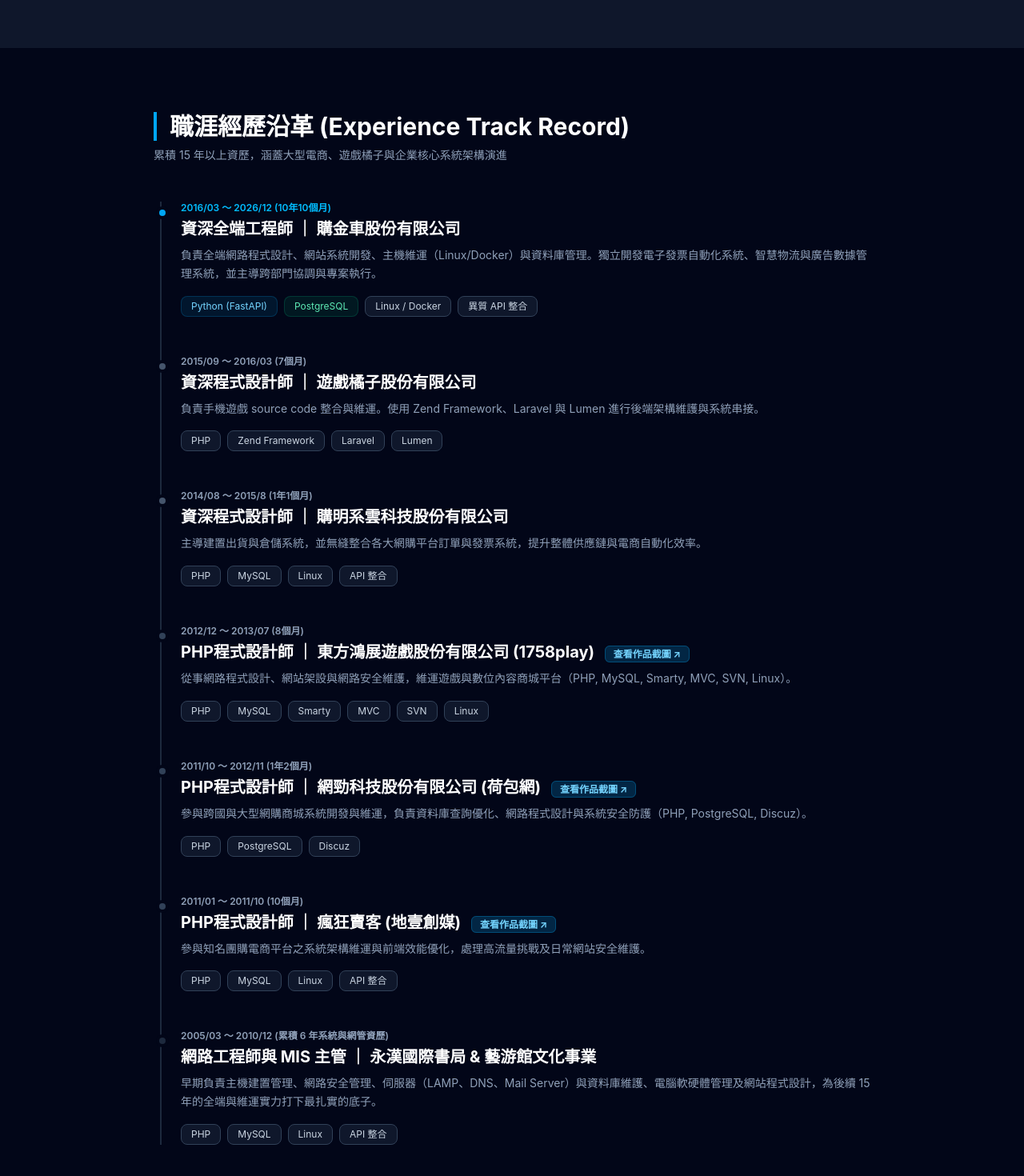
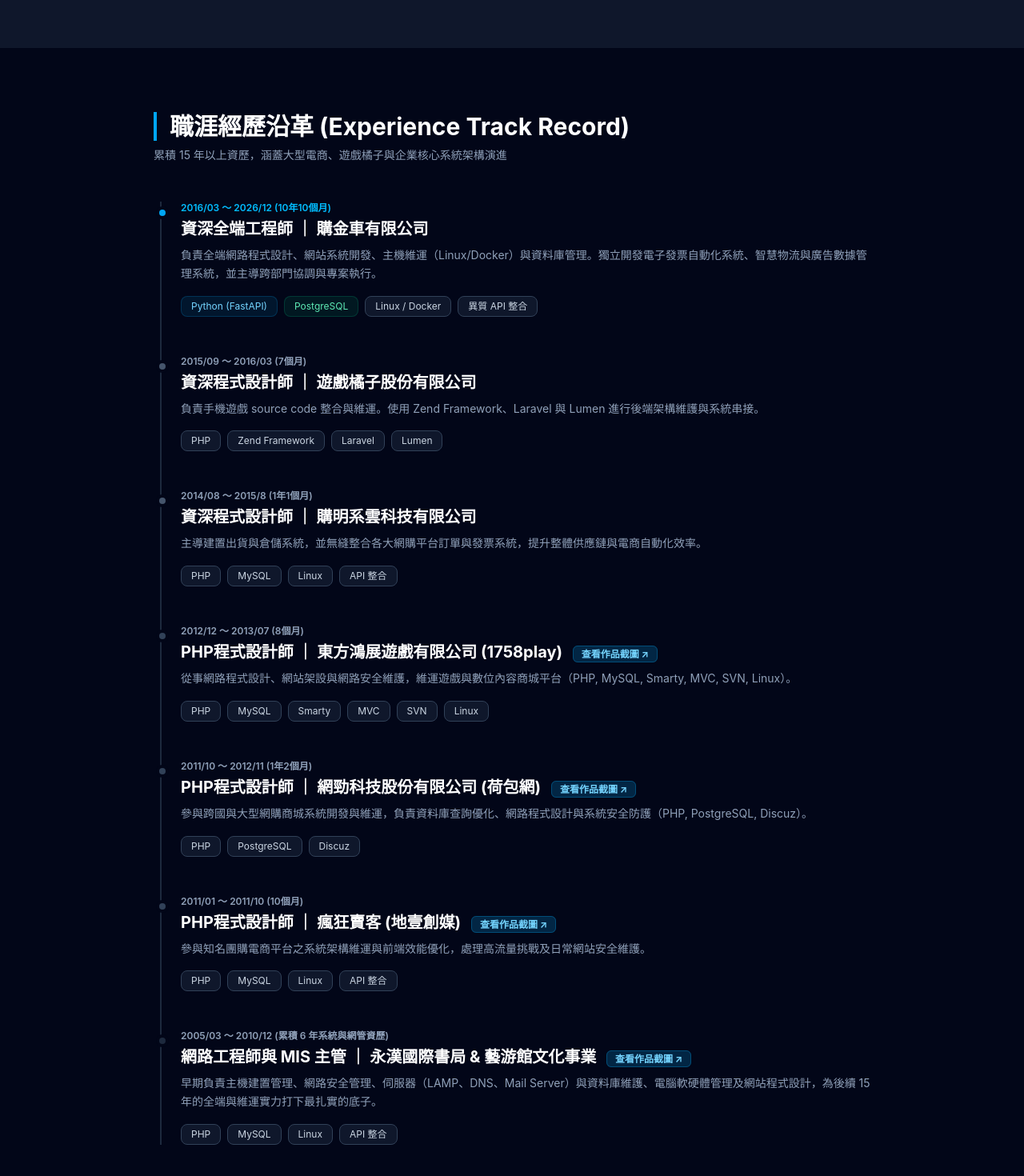
Before and after one commit to denise92/resume, a Vue app: page / in a window 1280 px wide. Shown: the part 1817-3287 px from the top of the page at 80% size. Built offline with nearby package versions, Linux system fonts and the light colour scheme.

Commit message:
upt text

```diff
--- a/src/components/Experience.vue
+++ b/src/components/Experience.vue
@@ -10,11 +10,11 @@
       </div>
 
       <div class="space-y-12 border-l-2 border-slate-800 pl-6 ml-2">
-        <!-- 現職：購金車股份有限公司 -->
+        <!-- 現職：購金車有限公司 -->
         <div class="relative">
           <span class="absolute -left-[31px] top-1.5 w-4 h-4 rounded-full bg-sky-500 border-4 border-slate-950"></span>
           <div class="text-xs font-semibold text-sky-400 mb-1">2016/03 ～ 2026/12 (10年10個月)</div>
-          <h3 class="text-xl font-bold text-white">資深全端工程師 ｜ 購金車股份有限公司</h3>
+          <h3 class="text-xl font-bold text-white">資深全端工程師 ｜ 購金車有限公司</h3>
           <p class="text-slate-400 text-sm mt-2 leading-relaxed">
             負責全端網路程式設計、網站系統開發、主機維運（Linux/Docker）與資料庫管理。獨立開發電子發票自動化系統、智慧物流與廣告數據管理系統，並主導跨部門協調與專案執行。
           </p>
@@ -48,7 +48,7 @@
         <div class="relative">
           <span class="absolute -left-[31px] top-1.5 w-4 h-4 rounded-full bg-slate-600 border-4 border-slate-950"></span>
           <div class="text-xs font-semibold text-slate-400 mb-1">2014/08 ～ 2015/8 (1年1個月)</div>
-          <h3 class="text-xl font-bold text-white">資深程式設計師 ｜ 購明系雲科技股份有限公司</h3>
+          <h3 class="text-xl font-bold text-white">資深程式設計師 ｜ 購明系雲科技有限公司</h3>
           <p class="text-slate-400 text-sm mt-2 leading-relaxed">
             主導建置出貨與倉儲系統，並無縫整合各大網購平台訂單與發票系統，提升整體供應鏈與電商自動化效率。
           </p>
@@ -66,7 +66,7 @@
           <span class="absolute -left-[31px] top-1.5 w-4 h-4 rounded-full bg-slate-700 border-4 border-slate-950"></span>
           <div class="text-xs font-semibold text-slate-400 mb-1">2012/12 ～ 2013/07 (8個月)</div>
           <h3 class="text-xl font-bold text-white">
-            PHP程式設計師 ｜ 東方鴻展遊戲股份有限公司 (1758play)
+            PHP程式設計師 ｜ 東方鴻展遊戲有限公司 (1758play)
             <a href="#history" class="text-xs bg-sky-500/20 text-sky-300 px-2.5 py-0.5 rounded-md ml-2 border border-sky-500/30 hover:bg-sky-500/30 transition">查看作品截圖 ↗</a>
           </h3>
           <p class="text-slate-400 text-sm mt-2 leading-relaxed">
@@ -126,7 +126,10 @@
         <div class="relative">
           <span class="absolute -left-[31px] top-1.5 w-4 h-4 rounded-full bg-slate-800 border-4 border-slate-950"></span>
           <div class="text-xs font-semibold text-slate-400 mb-1">2005/03 ～ 2010/12 (累積 6 年系統與網管資歷)</div>
-          <h3 class="text-xl font-bold text-white">網路工程師與 MIS 主管 ｜ 永漢國際書局 & 藝游館文化事業</h3>
+          <h3 class="text-xl font-bold text-white">
+            網路工程師與 MIS 主管 ｜ 永漢國際書局 & 藝游館文化事業
+            <a href="#history" class="text-xs bg-sky-500/20 text-sky-300 px-2.5 py-0.5 rounded-md ml-2 border border-sky-500/30 hover:bg-sky-500/30 transition">查看作品截圖 ↗</a>
+          </h3>
           <p class="text-slate-400 text-sm mt-2 leading-relaxed">
             早期負責主機建置管理、網路安全管理、伺服器（LAMP、DNS、Mail Server）與資料庫維護、電腦軟硬體管理及網站程式設計，為後續 15 年的全端與維運實力打下最扎實的底子。
           </p>
```
